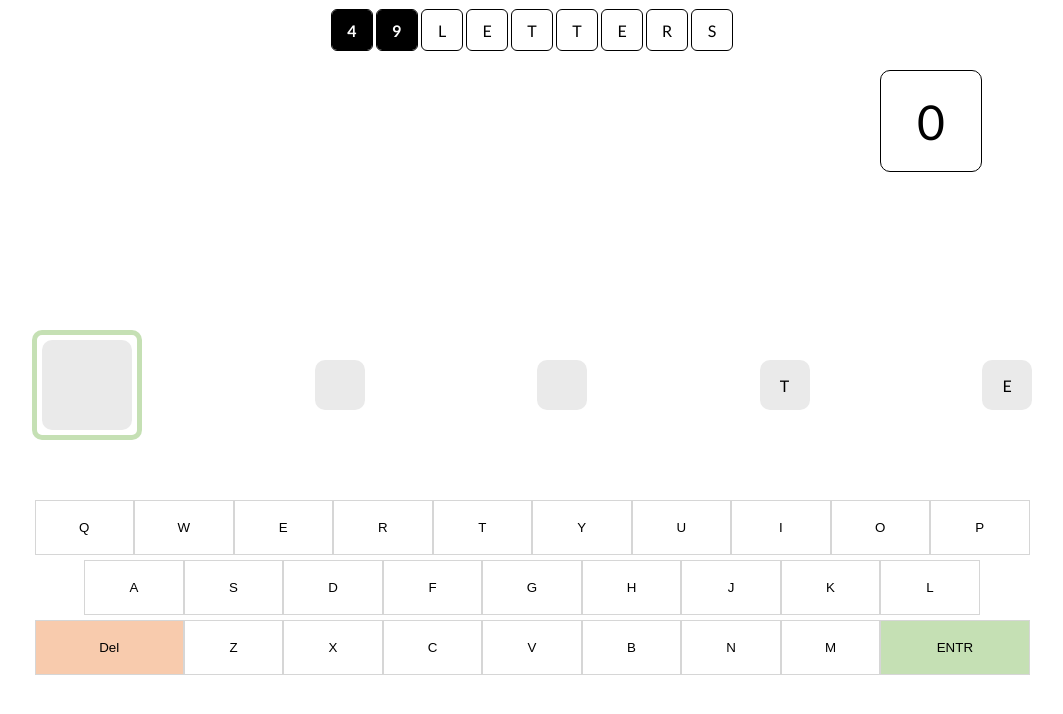
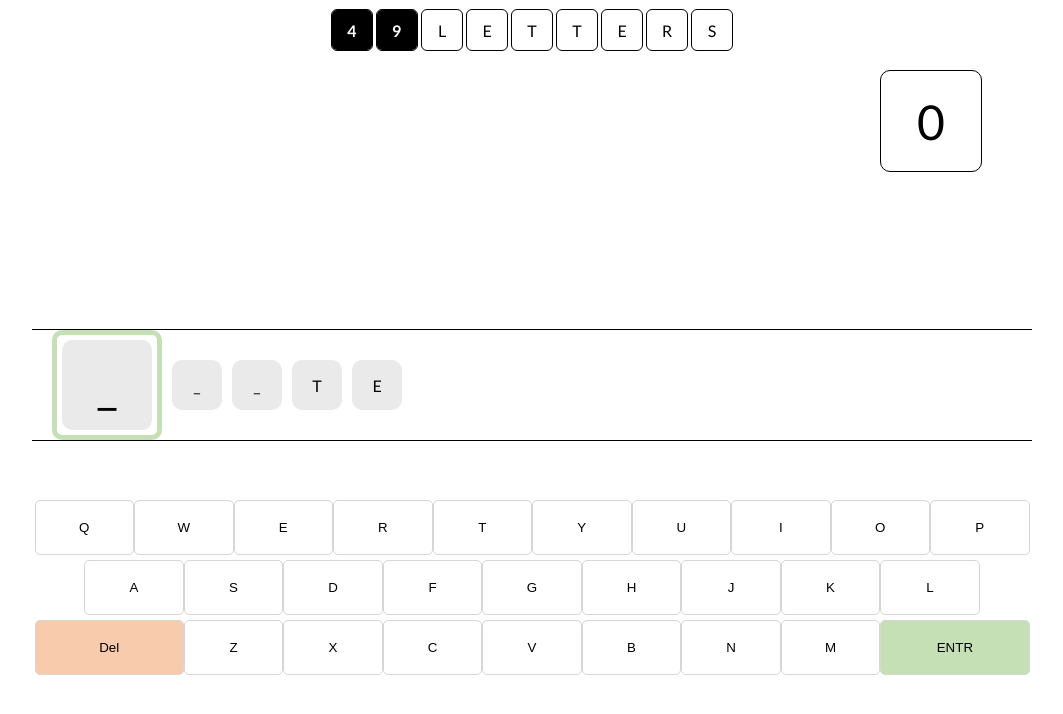
Before and after one commit to GucciGangnam/49-LETTERS, a React (Vite) app in the folder Retact-49-Letters/: page / in a window 1280 px wide. Shown: the top 714 px of the page, without its empty margins (108-1171 px from the left). Built offline with nearby package versions, Linux system fonts and the light colour scheme.

Commit message:
Pre-test animation checkpoint

```diff
--- a/Retact-49-Letters/src/GamePage.css
+++ b/Retact-49-Letters/src/GamePage.css
@@ -130,15 +130,32 @@
 
 
 /* STRING SECTION */
+
+.Half-Square-Visible{
+    background-color: var(--Light-Gray);
+    border-top-right-radius: 10px;
+    border-bottom-right-radius: 10px;
+    width: 10px;
+    height: 50px;
+}
+
+.Half-Square-Invisible{
+    background-color: none;
+    border-top-right-radius: 10px;
+    border-bottom-right-radius: 10px;
+    width: 10px;
+    height: 50px;
+}
+
 .String-Section {
-    /* outline: 1px solid black; */
+    outline: 1px solid black;
     display: flex;
     align-items: center;
-    gap: 5px;
-    justify-content: space-between;
+    gap: 10px;
+    justify-content: start;
     width: 90vw;
     max-width: 1000px;
-
+    overflow-x: scroll;
 }
 
 .String-Section-Current-Letter-Box-Border {
@@ -161,6 +178,7 @@
     justify-content: center;
     align-items: center;
     font-size: 3rem;
+    /* margin-right: 50px; */
 }
 
 .String-Section-Letter-Box {
@@ -171,6 +189,7 @@
     align-items: center;
     width: 50px;
     height: 50px;
+    /* margin-right: 50px; */
 }
 
 
@@ -208,6 +227,7 @@
 }
 
 .Keyboard-Row .Keyboard-Button {
+    border-radius: 5px;
     width: 10%;
     height: 55px;
     background: none;
@@ -225,6 +245,7 @@
 }
 
 .Keyboard-Row .Special-Button {
+    border-radius: 5px;
     width: 15%;
     height: 55px;
     border: 1px solid rgb(214, 214, 214);
@@ -237,3 +258,7 @@
     font-size: larger;
     cursor: url('/public/Cursor.png') 0 0, auto;
 }
+
+
+
+/* // TEST AREA // */
--- a/Retact-49-Letters/src/GamePage.jsx
+++ b/Retact-49-Letters/src/GamePage.jsx
@@ -15,13 +15,13 @@ export const GamePage = () => {
 
     // GENERATED BY BACK END
     const [generatedString, setGeneratedString] = useState(
-        [' ', ' ', ' ', 'T', 'E', ' ', 'N',
-            'F', ' ', 'N', 'T', ' ', 'S', 'Y',
-            ' ', 'A', 'R', ' ', 'E', 'S', ' ',
-            'J', ' ', 'U', 'R', ' ', 'E', 'Y',
-            'P', ' ', 'S', 'S', ' ', 'O', 'N',
-            'R', ' ', 'G', 'I', ' ', 'E', 'N',
-            ' ', 'O', ' ', 'I', 'E', ' ', 'Y'])
+        ['_', '_', '_', 'T', 'E', '_', 'N',
+            'F', '_', 'N', 'T', '_', 'S', 'Y',
+            '_', 'A', 'R', '_', 'E', 'S', '_',
+            'J', '_', 'U', 'R', '_', 'E', 'Y',
+            'P', '_', 'S', 'S', '_', 'O', 'N',
+            'R', '_', 'G', 'I', '_', 'E', 'N',
+            '_', 'O', '_', 'I', 'E', '_', 'Y'])
 
     // COMPLETED WORDS ARRAY
     const [userStringArray, setUserStringArray] = useState([])
@@ -37,7 +37,6 @@ export const GamePage = () => {
 
     // DESKTOP KEY PRESS LISTENERS
     useEffect(() => {
-
         // Function must be inside UE?
         const handleKeyDown = (e) => {
             const key = e.key.toUpperCase();
@@ -45,21 +44,19 @@ export const GamePage = () => {
             if (key.length === 1 && key >= 'A' && key <= 'Z') {
                 KeyboardletterPressFunction(key);
             }
-            if (key === "ENTER"){
+            if (key === "ENTER") {
                 KeyboardEnterKeyPress();
             }
-
-            if (key === "BACKSPACE"){
+            if (key === "BACKSPACE") {
                 KeyboardDeletePressFunction();
             }
-
         }
         // KEYBOARD LETTER PRESS FUNCTION
         const KeyboardletterPressFunction = (key) => {
             if (stringCharCount >= 49) {
                 return;
             }
-            if (generatedString[stringCharCount] === " ") {
+            if (generatedString[stringCharCount] === "_") {
                 setStringCharCount(prevCount => prevCount + 1);
                 setUserInput(prevArr => [...prevArr, key]);
                 console.log(userInput)
@@ -114,8 +111,6 @@ export const GamePage = () => {
             }
         };
 
-
-
         // Set up
         window.addEventListener('keydown', handleKeyDown);
 
@@ -135,7 +130,7 @@ export const GamePage = () => {
         console.log(inputtedLetter)
         console.log("OS INPUT LETTER " + inputtedLetter)
         // If generatedString[stringCharCount] is " " then add that letter to current word array
-        if (generatedString[stringCharCount] === " ") {
+        if (generatedString[stringCharCount] === "_") {
             setStringCharCount(prevCount => prevCount + 1);
             setUserInput(prevArr => [...prevArr, inputtedLetter]);
             console.log(userInput)
@@ -261,27 +256,59 @@ export const GamePage = () => {
 
             <div className="String-Section">
 
+                {stringCharCount > 0 ?
+                    <div className="Half-Square-Visible">
+                    </div>
+                    :
+                    <div className="Half-Square-Invisible">
+                    </div>
+                }
+
+
                 <div className="String-Section-Current-Letter-Box-Border">
                     <div className="String-Section-Current-Letter-Box">
                         {generatedString[stringCharCount]}
                     </div>
                 </div>
 
-
-
+                {generatedString[(stringCharCount + 1)] ?
                     <div className="String-Section-Letter-Box">
                         {generatedString[(stringCharCount + 1)]}
                     </div>
+                    :
+                    <></>
+                }
+
+
+                {generatedString[(stringCharCount + 2)] ?
                     <div className="String-Section-Letter-Box">
                         {generatedString[(stringCharCount + 2)]}
                     </div>
+                    :
+                    <></>
+                }
+
+                {generatedString[(stringCharCount + 3)] ?
                     <div className="String-Section-Letter-Box">
                         {generatedString[(stringCharCount + 3)]}
                     </div>
+                    :
+                    <></>
+                }
+
+                {generatedString[(stringCharCount + 4)] ?
                     <div className="String-Section-Letter-Box">
                         {generatedString[(stringCharCount + 4)]}
                     </div>
+                    :
+                    <></>
+                }
+
             </div>
+
+
+
+
 
             <div className={invalidWord ? "Current-Word-Section-Invalid" : "Current-Word-Section"}>
 
```
Lines whose indentation alone changed are shown as unchanged.
